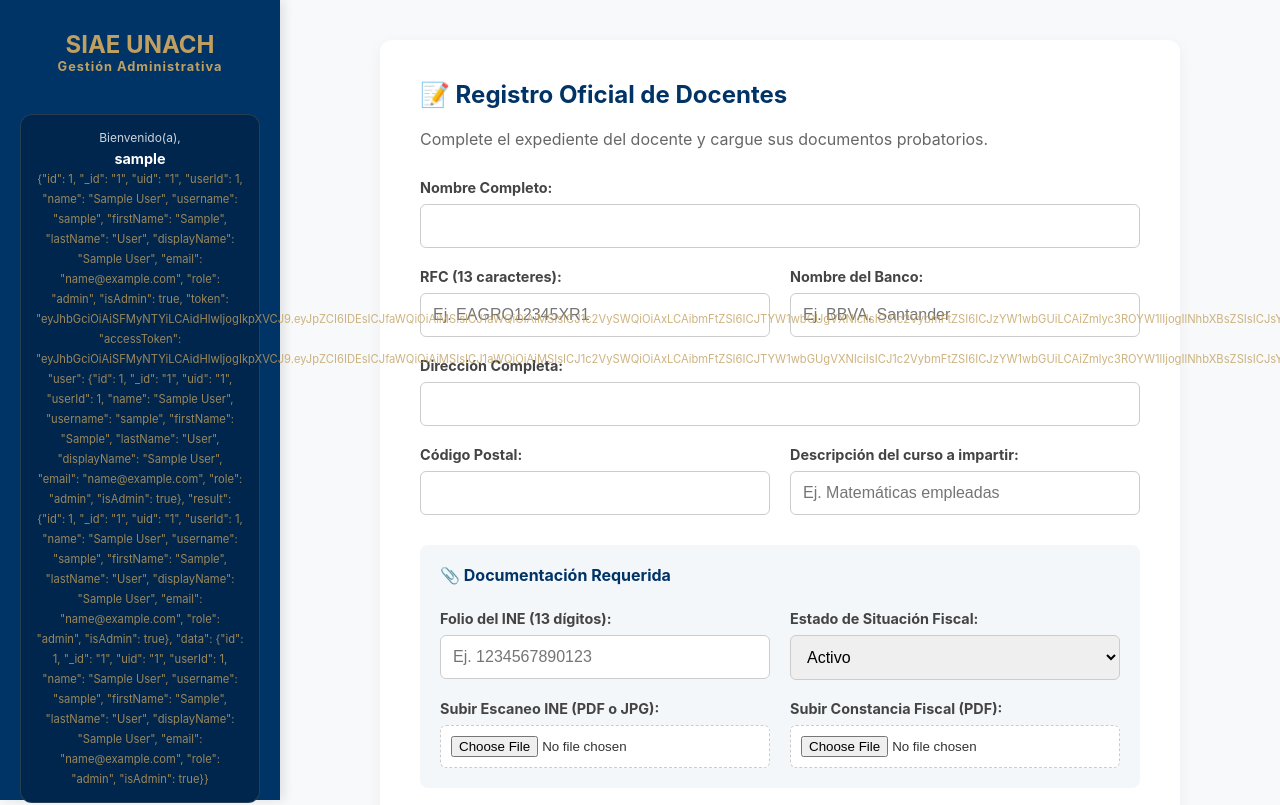
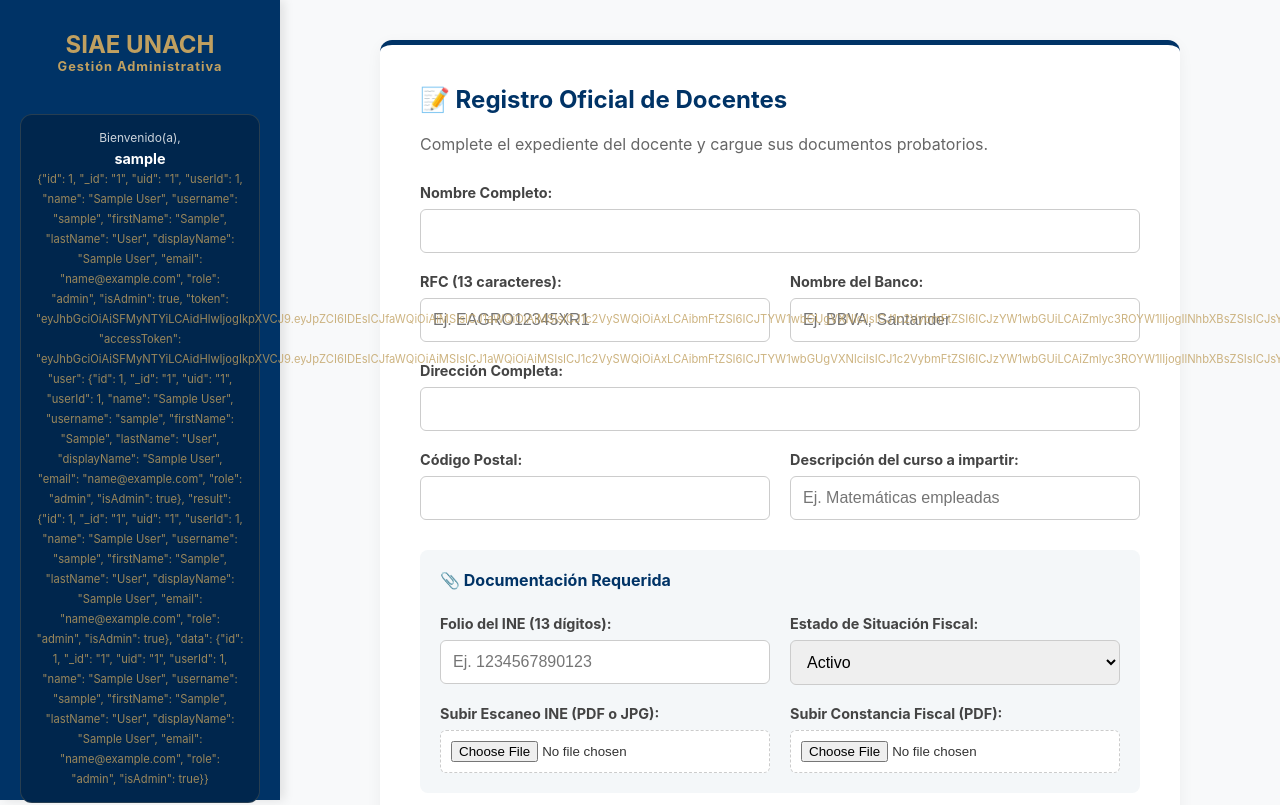
Before and after one commit to XimenaRossette08/sistema-unach-frontend, a React (Vite) app in the folder frontend-unach/: page /registro in a window 1280 px wide. Shown: the top 805 px of the page. Built offline with nearby package versions, Linux system fonts and the light colour scheme; sample sign-in values are in the browser's storage.

Commit message:
feat: borde azul superior en RegistroDocente

```diff
--- a/frontend-unach/src/pages/RegistroDocente.jsx
+++ b/frontend-unach/src/pages/RegistroDocente.jsx
@@ -86,7 +86,7 @@ export default function RegistroDocente() {
   };
 
   return (
-    <div style={{ maxWidth: '800px', margin: '0 auto', background: 'white', padding: '40px', borderRadius: '12px', boxShadow: '0 4px 15px rgba(0,0,0,0.05)' }}>
+    <div style={{ maxWidth: '800px', margin: '0 auto', background: 'white', padding: '40px', borderRadius: '12px', boxShadow: '0 4px 15px rgba(0,0,0,0.05)', borderTop: '5px solid #003366' }}>
       <h2 style={{ color: '#003366', marginBottom: '20px' }}>📝 Registro Oficial de Docentes</h2>
       <p style={{ color: '#666', marginBottom: '30px' }}>Complete el expediente del docente y cargue sus documentos probatorios.</p>
 
```
